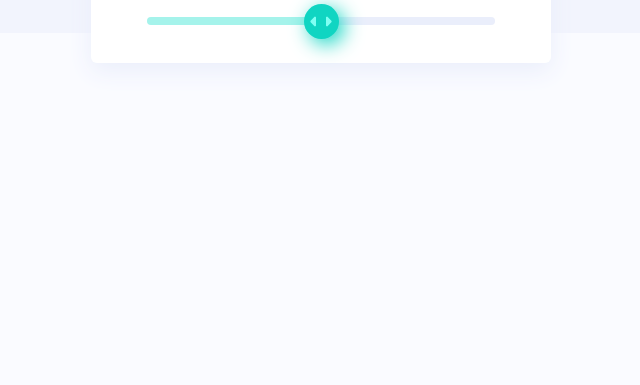
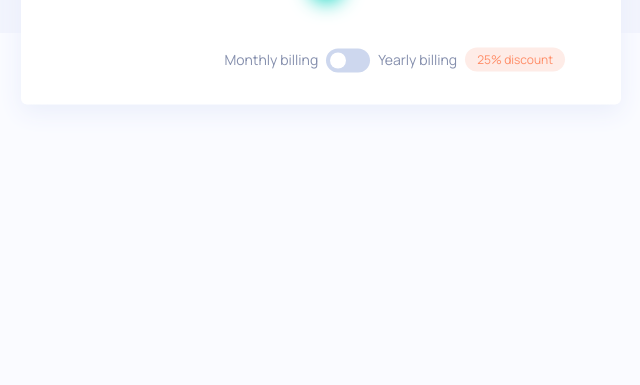
Before and after one commit to UnicornDad8/interactive-pricing-component, a plain HTML site: page index.html in a window 1280 px wide. Shown: the part 415-800 px from the top of the page, without its empty margins (319-959 px from the left). Drawn offline with nearby package versions, Linux system fonts and the light colour scheme.

Commit message:
Added billing switch section

```diff
--- a/index.html
+++ b/index.html
@@ -42,7 +42,7 @@
           </p>
         </div>
         <form
-          class="min-w-[340px] md:min-w-[460px] position absolute top-[50%] left-[50%] -translate-y-[50%] -translate-x-[50%] bg-white md:py-8 py-6 md:px-14 px-6 rounded-md blue-shadow"
+          class="min-w-[340px] md:min-w-[600px] position absolute top-[50%] left-[50%] -translate-y-[50%] -translate-x-[50%] bg-white md:py-8 py-6 md:px-14 px-6 rounded-md blue-shadow"
         >
           <div class="flex items-center justify-between">
             <h3
@@ -75,6 +75,26 @@
               class="absolute top-[7.5px] left-[50%] -translate-x-[50%]"
             />
           </div>
+          <!-- Bill -->
+          <div class="mt-14">
+            <label class="flex items-center justify-end gap-2">
+              <span class="md:text-sm text-xs font-normal text-[#858FAD]"
+                >Monthly billing</span
+              >
+              <input type="checkbox" value="" class="sr-only peer" />
+              <div
+                class="mt-[3px] relative cursor-pointer w-11 h-6 bg-[#CDD7EE] peer-focus:outline-none rounded-full peer peer-checked:after:translate-x-full rtl:peer-checked:after:-translate-x-full peer-checked:after:border-white after:content-[''] after:absolute after:top-[4px] after:start-[4px] after:bg-white after:border-none after:border after:rounded-full after:h-4 after:w-4 after:transition-all dark:border-none peer-checked:bg-[#A5F3EB]"
+              ></div>
+              <span class="md:text-sm text-xs font-normal text-[#858FAD]"
+                >Yearly billing</span
+              >
+              <span
+                class="py-1 px-3 bg-[#FEECE7] text-[#FF8C66] text-xs rounded-full"
+                >25%
+                <div class="hidden md:inline">discount</div></span
+              >
+            </label>
+          </div>
         </form>
       </section>
     </main>
```
